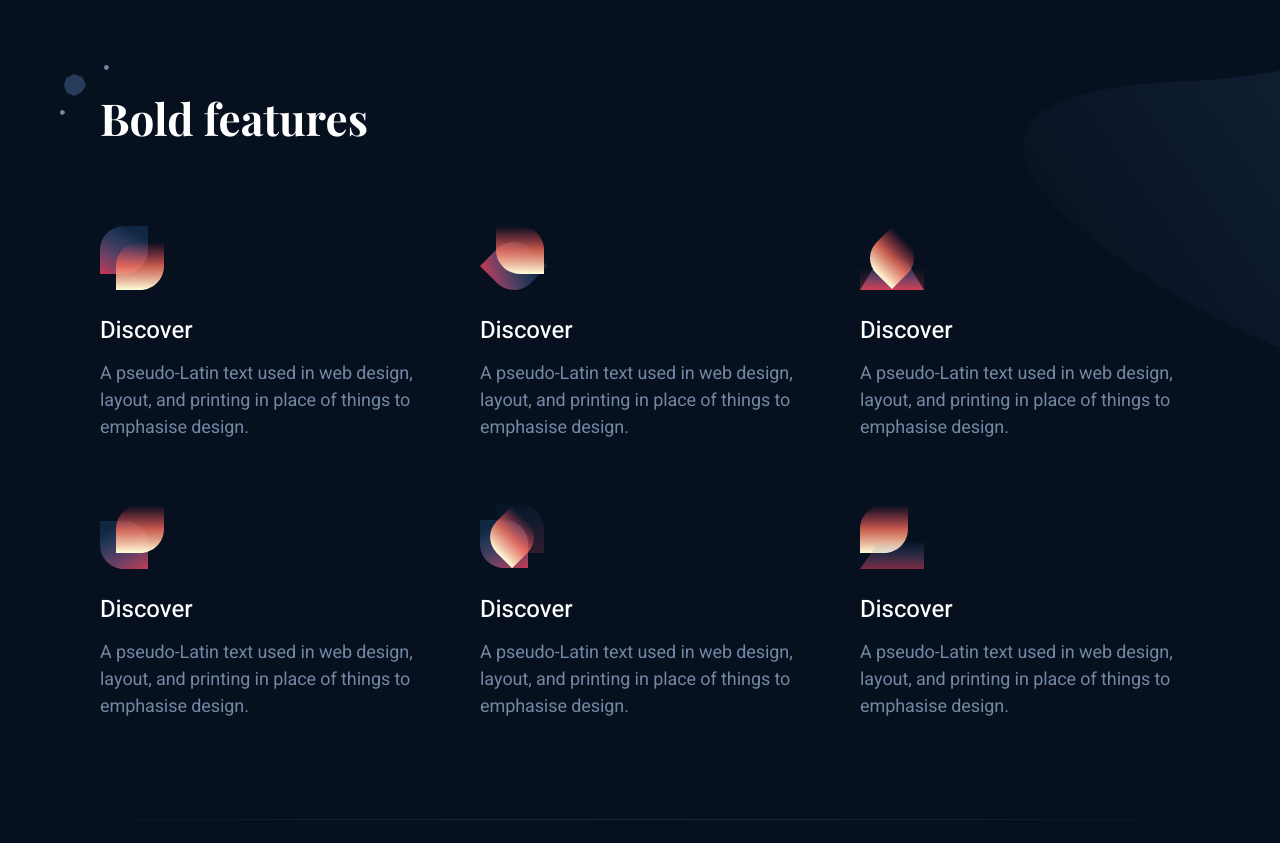
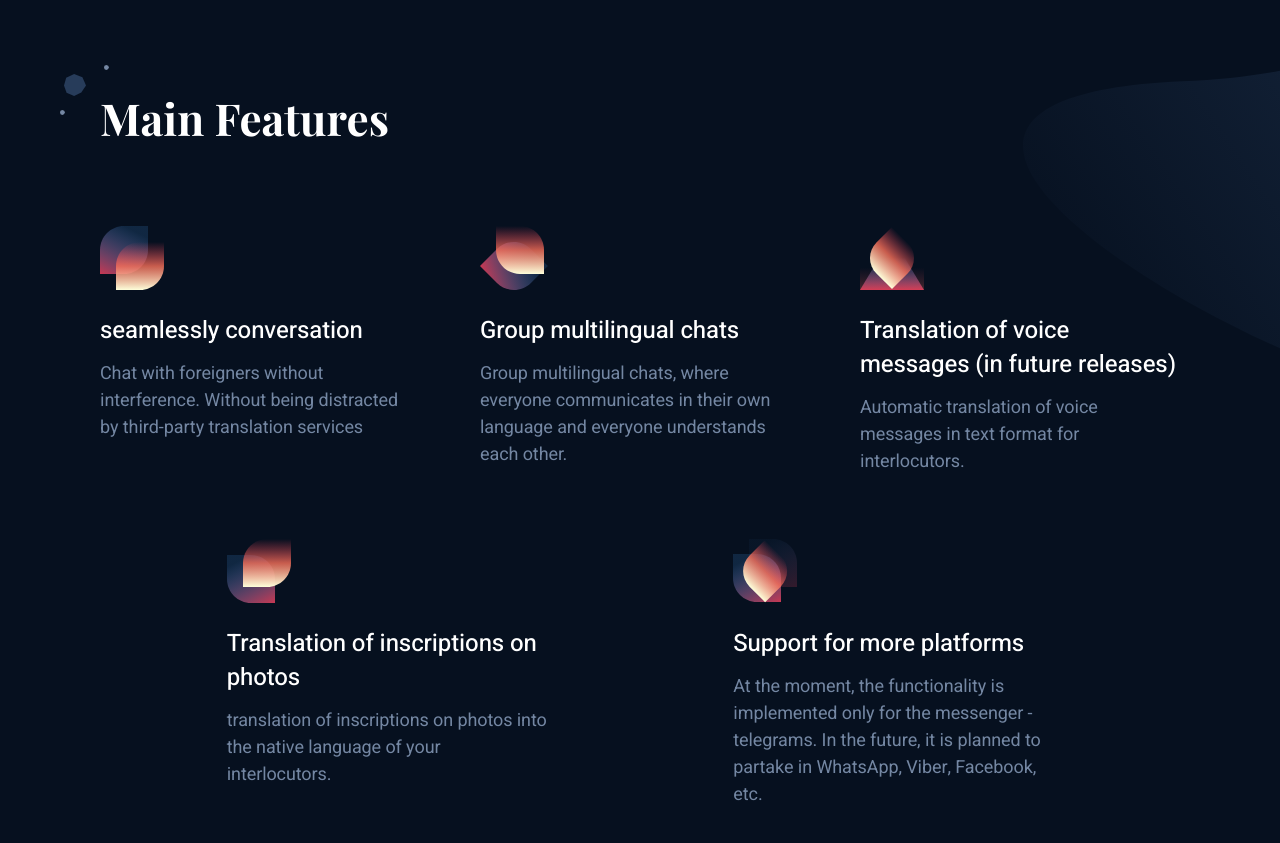
Before and after one commit to collierrgbsitisfise/translate-me-landing, a website: page index.html in a window 1280 px wide. Shown: the part 838-1681 px from the top of the page. Drawn offline with nearby package versions, Linux system fonts and the light colour scheme; files that its build step writes are made by us from their sources; files whose address does not match are found by name.

Commit message:
main features section

```diff
--- a/index.html
+++ b/index.html
@@ -48,7 +48,7 @@
                     <div class="hero-inner">
 						<div class="hero-copy">
 	                        <h1 class="hero-title mt-0">TranslateMe BOT</h1>
-	                        <p class="hero-paragraph">Allows you to seamlessly and delayed stay focused when conversing with foreigners.</p>
+	                        <p class="hero-paragraph">Allows you to seamlessly and without delayed stay focused when conversing with foreigners.</p>
 	                        <div class="hero-cta"><!-- <a class="button button-shadow" href="#">Learn more</a> --> <a class="button button-primary button-shadow" href="#">Try IT NOW !</a></div>
 						</div>
 						<div class="hero-app">
@@ -132,7 +132,7 @@
             <section class="features section">
                 <div class="container">
 					<div class="features-inner section-inner has-bottom-divider">
-						<h2 class="section-title mt-0">Bold features</h2>
+						<h2 class="section-title mt-0">Main Features</h2>
                         <div class="features-wrap">
                             <div class="feature is-revealing">
                                 <div class="feature-inner">
@@ -155,8 +155,8 @@
 										    </g>
 										</svg>
                                     </div>
-                                    <h3 class="feature-title mt-24">Discover</h3>
-                                    <p class="text-sm mb-0">A pseudo-Latin text used in web design, layout, and printing in place of things to emphasise design.</p>
+                                    <h3 class="feature-title mt-24">seamlessly conversation</h3>
+                                    <p class="text-sm mb-0">Chat with foreigners without interference. Without being distracted by third-party translation services</p>
                                 </div>
                             </div>
 							<div class="feature is-revealing">
@@ -180,8 +180,8 @@
 										    </g>
 										</svg>
                                     </div>
-                                    <h3 class="feature-title mt-24">Discover</h3>
-                                    <p class="text-sm mb-0">A pseudo-Latin text used in web design, layout, and printing in place of things to emphasise design.</p>
+                                    <h3 class="feature-title mt-24">Group multilingual chats</h3>
+                                    <p class="text-sm mb-0">Group multilingual chats, where everyone communicates in their own language and everyone understands each other.</p>
                                 </div>
                             </div>
                             <div class="feature is-revealing">
@@ -210,8 +210,8 @@
 										    </g>
 										</svg>
                                     </div>
-                                    <h3 class="feature-title mt-24">Discover</h3>
-                                    <p class="text-sm mb-0">A pseudo-Latin text used in web design, layout, and printing in place of things to emphasise design.</p>
+                                    <h3 class="feature-title mt-24">Translation of voice messages (in future releases)</h3>
+                                    <p class="text-sm mb-0">Automatic translation of voice messages in text format for interlocutors.</p>
                                 </div>
                             </div>
                             <div class="feature is-revealing">
@@ -235,8 +235,8 @@
 										    </g>
 										</svg>
                                     </div>
-                                    <h3 class="feature-title mt-24">Discover</h3>
-                                    <p class="text-sm mb-0">A pseudo-Latin text used in web design, layout, and printing in place of things to emphasise design.</p>
+                                    <h3 class="feature-title mt-24">Translation of inscriptions on photos</h3>
+                                    <p class="text-sm mb-0">translation of inscriptions on photos into the native language of your interlocutors.</p>
                                 </div>
                             </div>
 							<div class="feature is-revealing">
@@ -261,33 +261,8 @@
 										    </g>
 										</svg>
                                     </div>
-                                    <h3 class="feature-title mt-24">Discover</h3>
-                                    <p class="text-sm mb-0">A pseudo-Latin text used in web design, layout, and printing in place of things to emphasise design.</p>
-                                </div>
-                            </div>
-                            <div class="feature is-revealing">
-                                <div class="feature-inner">
-                                    <div class="feature-icon">
-										<svg width="64" height="64" xmlns="http://www.w3.org/2000/svg">
-										    <defs>
-										        <linearGradient x1="50%" y1="100%" x2="50%" y2="0%" id="feature-6-a">
-										            <stop stop-color="#FDFFDA" offset="0%"/>
-										            <stop stop-color="#F97059" stop-opacity=".798" offset="49.935%"/>
-										            <stop stop-color="#F9425F" stop-opacity="0" offset="100%"/>
-										        </linearGradient>
-										        <linearGradient x1="58.893%" y1="100%" x2="58.893%" y2="18.531%" id="feature-6-b">
-										            <stop stop-color="#F9425F" stop-opacity=".8" offset="0%"/>
-										            <stop stop-color="#47A1F9" stop-opacity="0" offset="100%"/>
-										        </linearGradient>
-										    </defs>
-										    <g fill="none" fill-rule="evenodd">
-										        <path d="M24 48H0V24C0 10.745 10.745 0 24 0h24v24c0 13.255-10.745 24-24 24" fill="url(#feature-6-a)"/>
-										        <path fill-opacity=".64" fill="url(#feature-6-b)" d="M24 29.229h40V64H0z"/>
-										    </g>
-										</svg>
-                                    </div>
-                                    <h3 class="feature-title mt-24">Discover</h3>
-                                    <p class="text-sm mb-0">A pseudo-Latin text used in web design, layout, and printing in place of things to emphasise design.</p>
+                                    <h3 class="feature-title mt-24">Support for more platforms</h3>
+                                    <p class="text-sm mb-0">At the moment, the functionality is implemented only for the messenger - telegrams. In the future, it is planned to partake in WhatsApp, Viber, Facebook, etc.</p>
                                 </div>
                             </div>
                         </div>
@@ -342,7 +317,7 @@
                     <div class="newsletter-inner section-inner">
                         <div class="newsletter-header text-center">
                             <h2 class="section-title mt-0">Stay in the know</h2>
-                            <p class="section-paragraph">Lorem ipsum is common placeholder text used to demonstrate the graphic elements of a document or visual presentation.</p>
+                            <p class="section-paragraph">Subscribe to receive notifications about new functionality and release date.</p>
                         </div>
                         <div class="footer-form newsletter-form field field-grouped">
                             <div class="control control-expanded">
@@ -422,7 +397,7 @@
                             </a>
                         </li>
                     </ul>
-                    <div class="footer-copyright">&copy; 2018 Laurel, all rights reserved</div>
+                    <div class="footer-copyright">&copy; 2021 TranslateMe, all rights reserved</div>
                 </div>
             </div>
         </footer>
```
